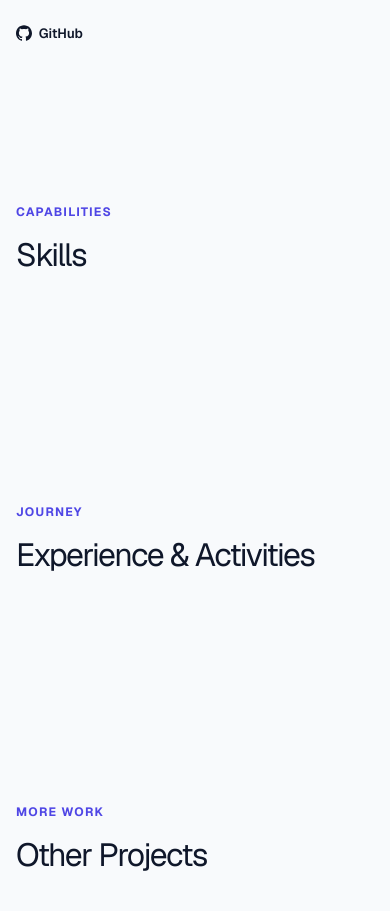
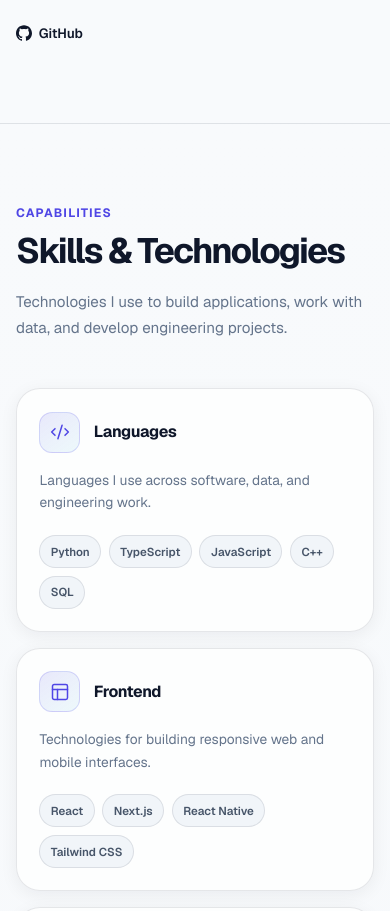
Before and after one commit to KeshavRajSharma/keshav-portfolio, a Next.js app: page / in a window 390 px wide. Shown: the part 6152-7063 px from the top of the page. Built offline with nearby package versions, Linux system fonts and the light colour scheme; no server answers.

Commit message:
feat: add Skills section with dynamic content and styling

```diff
--- a/src/app/page.tsx
+++ b/src/app/page.tsx
@@ -2,6 +2,7 @@ import { Navbar } from "@/components/layout/navbar";
 import { About } from "@/components/sections/about";
 import { Hero } from "@/components/sections/hero";
 import { SelectedWork } from "@/components/sections/selected-work";
+import { Skills } from "@/components/sections/skills";
 
 export default function Home() {
   return (
@@ -15,15 +16,7 @@ export default function Home() {
 
         <SelectedWork />
 
-        <section
-          id="skills"
-          aria-labelledby="skills-heading"
-          className="section site-container section-placeholder"
-        >
-          <p className="section-eyebrow">Capabilities</p>
-
-          <h2 id="skills-heading">Skills</h2>
-        </section>
+        <Skills />
 
         <section
           id="experience"
--- /dev/null
+++ b/src/components/sections/skills.module.css
@@ -0,0 +1,251 @@
+.section {
+  position: relative;
+
+  overflow: hidden;
+
+  border-top: 1px solid var(--border);
+
+  background:
+    linear-gradient(
+      180deg,
+      var(--background) 0%,
+      color-mix(
+        in srgb,
+        var(--surface-muted) 24%,
+        var(--background)
+      )
+      100%
+    );
+}
+
+.heading {
+  margin-bottom: clamp(3rem, 6vw, 4.5rem);
+}
+
+.headingRow {
+  display: grid;
+
+  grid-template-columns:
+    minmax(0, 1fr)
+    minmax(280px, 0.55fr);
+
+  gap: 3rem;
+
+  align-items: end;
+}
+
+.headingRow h2 {
+  margin: 0;
+
+  color: var(--foreground);
+
+  font-size: clamp(2.2rem, 4.5vw, 3.7rem);
+  line-height: 1.06;
+
+  font-weight: 690;
+
+  letter-spacing: -0.05em;
+}
+
+.headingRow > p {
+  max-width: 430px;
+
+  justify-self: end;
+
+  margin: 0;
+
+  color: var(--muted);
+
+  font-size: 0.95rem;
+  line-height: 1.7;
+}
+
+.grid {
+  display: grid;
+
+  grid-template-columns: repeat(3, minmax(0, 1fr));
+
+  gap: 1rem;
+}
+
+.card {
+  min-height: 265px;
+
+  display: flex;
+  flex-direction: column;
+
+  padding: 1.4rem;
+
+  background:
+    color-mix(
+      in srgb,
+      var(--surface-elevated) 88%,
+      transparent
+    );
+
+  border: 1px solid var(--border);
+  border-radius: var(--radius-lg);
+
+  box-shadow: var(--shadow-sm);
+
+  transition:
+    transform var(--transition-fast) ease,
+    border-color var(--transition-fast) ease,
+    box-shadow var(--transition-fast) ease;
+}
+
+.card:hover {
+  transform: translateY(-3px);
+
+  border-color: var(--border-strong);
+
+  box-shadow: var(--shadow-md);
+}
+
+.cardHeader {
+  display: flex;
+
+  align-items: center;
+
+  gap: 0.85rem;
+}
+
+.icon {
+  width: 2.55rem;
+  height: 2.55rem;
+
+  display: flex;
+
+  align-items: center;
+  justify-content: center;
+
+  flex-shrink: 0;
+
+  color: var(--primary);
+
+  background:
+    linear-gradient(
+      145deg,
+      color-mix(
+        in srgb,
+        var(--primary) 12%,
+        transparent
+      ),
+      color-mix(
+        in srgb,
+        var(--accent) 7%,
+        transparent
+      )
+    );
+
+  border: 1px solid
+    color-mix(
+      in srgb,
+      var(--primary) 18%,
+      transparent
+    );
+
+  border-radius: 0.82rem;
+}
+
+.card h3 {
+  margin: 0;
+
+  color: var(--foreground);
+
+  font-size: 1rem;
+  font-weight: 640;
+
+  letter-spacing: -0.025em;
+}
+
+.description {
+  margin: 1rem 0 0;
+
+  color: var(--muted);
+
+  font-size: 0.86rem;
+  line-height: 1.65;
+}
+
+.skills {
+  display: flex;
+  flex-wrap: wrap;
+
+  gap: 0.48rem;
+
+  padding: 0;
+  margin: auto 0 0;
+
+  padding-top: 1.3rem;
+
+  list-style: none;
+}
+
+.skills li {
+  padding: 0.43rem 0.65rem;
+
+  color: var(--muted-strong);
+
+  background: var(--surface-muted);
+
+  border: 1px solid var(--border);
+  border-radius: 999px;
+
+  font-size: 0.72rem;
+  font-weight: 550;
+
+  transition:
+    color var(--transition-fast) ease,
+    border-color var(--transition-fast) ease,
+    background-color var(--transition-fast) ease;
+}
+
+.card:hover .skills li {
+  border-color: var(--border-strong);
+}
+
+.note {
+  max-width: 650px;
+
+  margin: 2rem auto 0;
+
+  color: var(--muted);
+
+  font-size: 0.8rem;
+  line-height: 1.6;
+
+  text-align: center;
+}
+
+@media (max-width: 950px) {
+  .grid {
+    grid-template-columns: repeat(2, minmax(0, 1fr));
+  }
+}
+
+@media (max-width: 700px) {
+  .headingRow {
+    grid-template-columns: 1fr;
+
+    gap: 1.2rem;
+  }
+
+  .headingRow > p {
+    justify-self: start;
+  }
+}
+
+@media (max-width: 600px) {
+  .grid {
+    grid-template-columns: 1fr;
+  }
+
+  .card {
+    min-height: auto;
+  }
+
+  .skills {
+    margin-top: 0;
+  }
+}
--- /dev/null
+++ b/src/components/sections/skills.tsx
@@ -0,0 +1,129 @@
+"use client";
+
+import {
+  Bot,
+  Braces,
+  Code2,
+  Database,
+  PanelsTopLeft,
+  Wrench,
+} from "lucide-react";
+import { motion } from "motion/react";
+
+import { skillGroups } from "@/data/skills";
+
+import styles from "./skills.module.css";
+
+const icons = [Code2, PanelsTopLeft, Braces, Bot, Database, Wrench];
+
+export function Skills() {
+  return (
+    <section
+      id="skills"
+      className={`section ${styles.section}`}
+      aria-labelledby="skills-heading"
+    >
+      <div className="site-container">
+        <motion.div
+          className={styles.heading}
+          initial={{
+            opacity: 0,
+            y: 18,
+          }}
+          whileInView={{
+            opacity: 1,
+            y: 0,
+          }}
+          viewport={{
+            once: true,
+            amount: 0.3,
+          }}
+          transition={{
+            duration: 0.5,
+            ease: "easeOut",
+          }}
+        >
+          <p className="section-eyebrow">Capabilities</p>
+
+          <div className={styles.headingRow}>
+            <h2 id="skills-heading">Skills &amp; Technologies</h2>
+
+            <p>
+              Technologies I use to build applications, work with data, and
+              develop engineering projects.
+            </p>
+          </div>
+        </motion.div>
+
+        <div className={styles.grid}>
+          {skillGroups.map((group, index) => {
+            const Icon = icons[index];
+
+            return (
+              <motion.article
+                key={group.title}
+                className={styles.card}
+                initial={{
+                  opacity: 0,
+                  y: 18,
+                }}
+                whileInView={{
+                  opacity: 1,
+                  y: 0,
+                }}
+                viewport={{
+                  once: true,
+                  amount: 0.2,
+                }}
+                transition={{
+                  duration: 0.45,
+                  delay: Math.min(index * 0.05, 0.2),
+                  ease: "easeOut",
+                }}
+              >
+                <div className={styles.cardHeader}>
+                  <div className={styles.icon}>
+                    <Icon size={20} strokeWidth={1.8} aria-hidden="true" />
+                  </div>
+
+                  <h3>{group.title}</h3>
+                </div>
+
+                <p className={styles.description}>{group.description}</p>
+
+                <ul
+                  className={styles.skills}
+                  aria-label={`${group.title} skills`}
+                >
+                  {group.skills.map((skill) => (
+                    <li key={skill}>{skill}</li>
+                  ))}
+                </ul>
+              </motion.article>
+            );
+          })}
+        </div>
+
+        <motion.p
+          className={styles.note}
+          initial={{
+            opacity: 0,
+          }}
+          whileInView={{
+            opacity: 1,
+          }}
+          viewport={{
+            once: true,
+          }}
+          transition={{
+            duration: 0.5,
+            delay: 0.15,
+          }}
+        >
+          I focus on choosing the right tools for each project rather than
+          treating technologies as proficiency scores.
+        </motion.p>
+      </div>
+    </section>
+  );
+}
--- /dev/null
+++ b/src/data/skills.ts
@@ -0,0 +1,48 @@
+export type SkillGroup = {
+  title: string;
+  description: string;
+  skills: string[];
+};
+
+export const skillGroups: SkillGroup[] = [
+  {
+    title: "Languages",
+    description: "Languages I use across software, data, and engineering work.",
+    skills: ["Python", "TypeScript", "JavaScript", "C++", "SQL"],
+  },
+  {
+    title: "Frontend",
+    description:
+      "Technologies for building responsive web and mobile interfaces.",
+    skills: ["React", "Next.js", "React Native", "Tailwind CSS"],
+  },
+  {
+    title: "Backend",
+    description: "Backend development, APIs, and real-time communication.",
+    skills: ["FastAPI", "Node.js", "REST APIs", "WebSockets"],
+  },
+  {
+    title: "AI & Data Science",
+    description:
+      "Tools for analysis, machine learning, and intelligent systems.",
+    skills: [
+      "Pandas",
+      "NumPy",
+      "Scikit-learn",
+      "PyTorch",
+      "YOLO",
+      "Matplotlib",
+    ],
+  },
+  {
+    title: "Databases",
+    description: "Relational and document databases used across my projects.",
+    skills: ["PostgreSQL", "SQLite", "MongoDB"],
+  },
+  {
+    title: "Engineering & Tools",
+    description:
+      "Development and engineering tools used beyond application code.",
+    skills: ["Git", "GitHub", "ESP32", "PlatformIO", "OpenGL"],
+  },
+];
```
